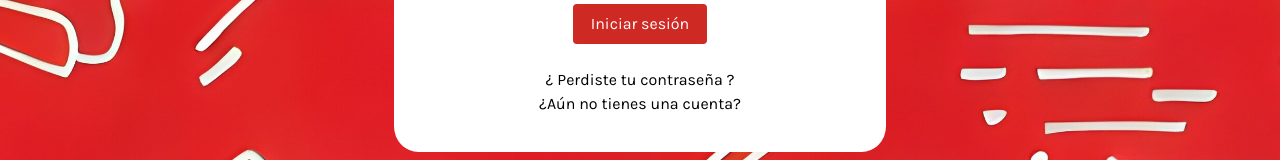
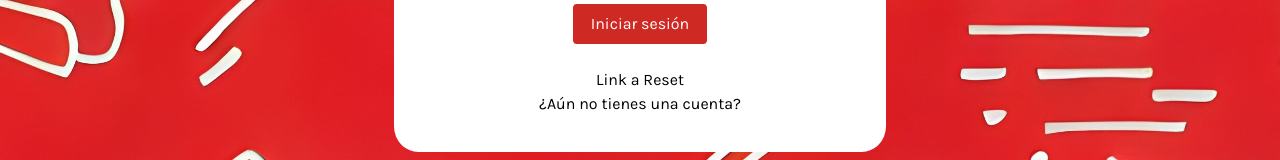
Before and after one commit to Anny2414/frontend_deployed, a React (Vite) app: page /login in a window 1280 px wide. Shown: the part 398-558 px from the top of the page. Built offline with nearby package versions, Linux system fonts and the light colour scheme.

Commit message:
pruebass

```diff
--- a/src/components/loginform.jsx
+++ b/src/components/loginform.jsx
@@ -1,5 +1,5 @@
 import React, { useState, useEffect } from "react";
-
+import { Link } from "react-router-dom";
 import Logo from "../assets/img/Logo.png";
 import "../assets/css/accesos.css";
 import { Login } from "../api/login.api";
@@ -196,9 +196,7 @@ const LoginForm = () => {
                     </button>
                     <br />
                     <br />
-                    <a className="is-link contra " href="/">
-                      ¿ Perdiste tu contraseña  ?
-                    </a>
+                    <Link to="/reset" className="is-link contra">Link a Reset</Link>
                     <br />
                     <a className="is-link contra" href="/">
                       ¿Aún no tienes una cuenta?
```
